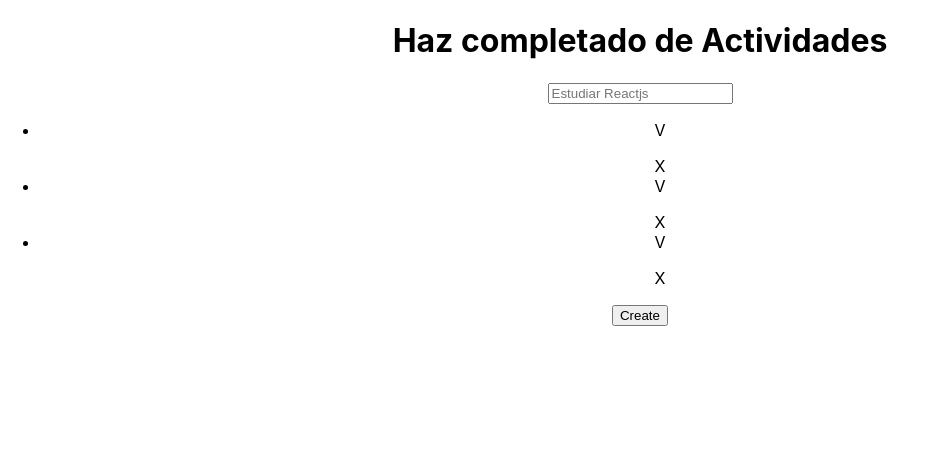
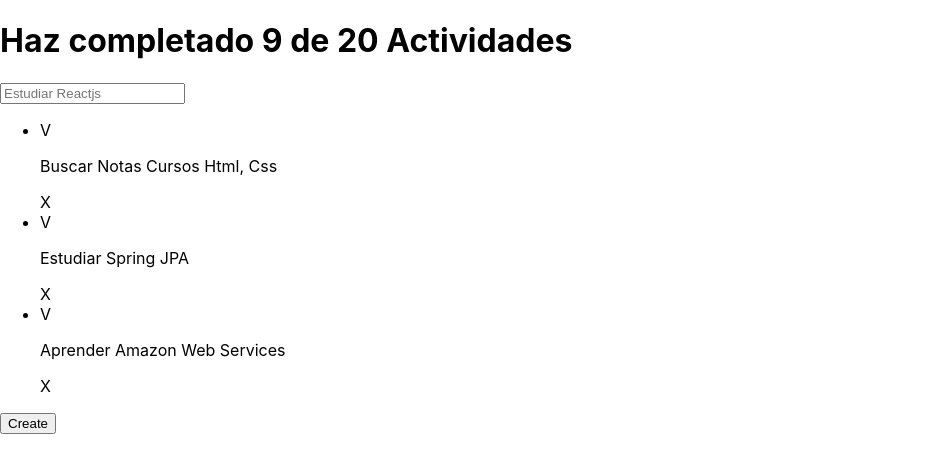
Before and after one commit to BrayanAlexisAC/reactjs_training, a React (Create React App) app: page / in a window 1280 px wide. Shown: the top 472 px of the page, without its empty margins (0-950 px from the left). Built offline with nearby package versions, Linux system fonts and the light colour scheme.

Commit message:
Start to use object React

```diff
--- a/src/components/App.js
+++ b/src/components/App.js
@@ -1,4 +1,5 @@
 import '../App.css';
+import React from 'react';
 import { TodoCounter } from './TodoCounter';
 import { TodoSearch } from './TodoSearch';
 import { TodoList } from './TodoList';
@@ -7,16 +8,16 @@ import { TodoCreateButton } from './TodoCreateButton';
 
 function App() {
   return (
-    <div className="App">
-      <TodoCounter/>
-      <TodoSearch/>
-      <TodoList>
-        <TodoItem/>
-        <TodoItem/>
-        <TodoItem/>
-      </TodoList>
-      <TodoCreateButton type={'Create'} action={alert('creating..')} />
-    </div>
+    <React.Fragment>
+        <TodoCounter finishNumber={9} totalTodoThings={20} />
+        <TodoSearch/>
+        <TodoList>
+          <TodoItem description={'Buscar Notas Cursos Html, Css'}/>
+          <TodoItem description={'Estudiar Spring JPA'}/>
+          <TodoItem description={'Aprender Amazon Web Services'}/>
+        </TodoList>
+        <TodoCreateButton type={'Create'} />
+    </React.Fragment>
   );
 }
 
```
